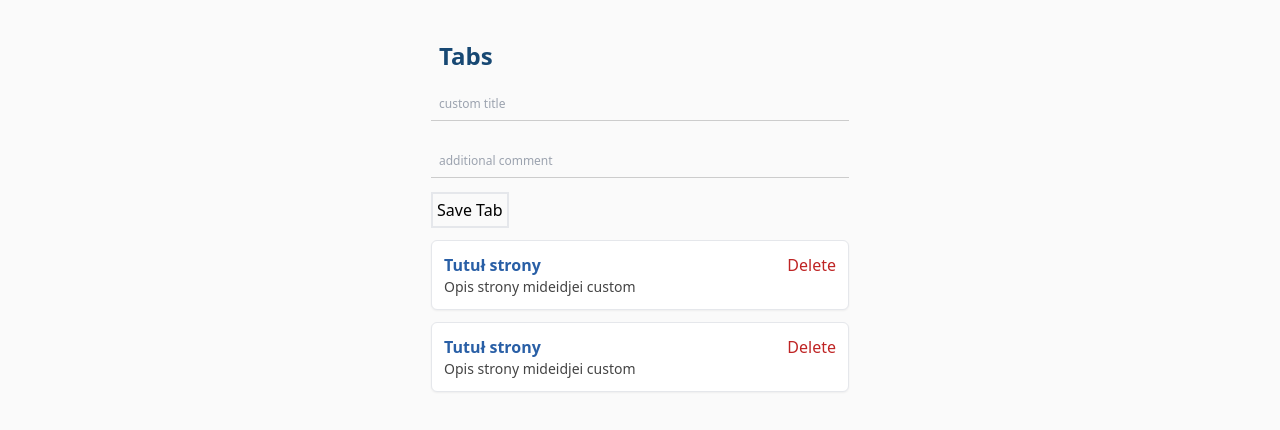
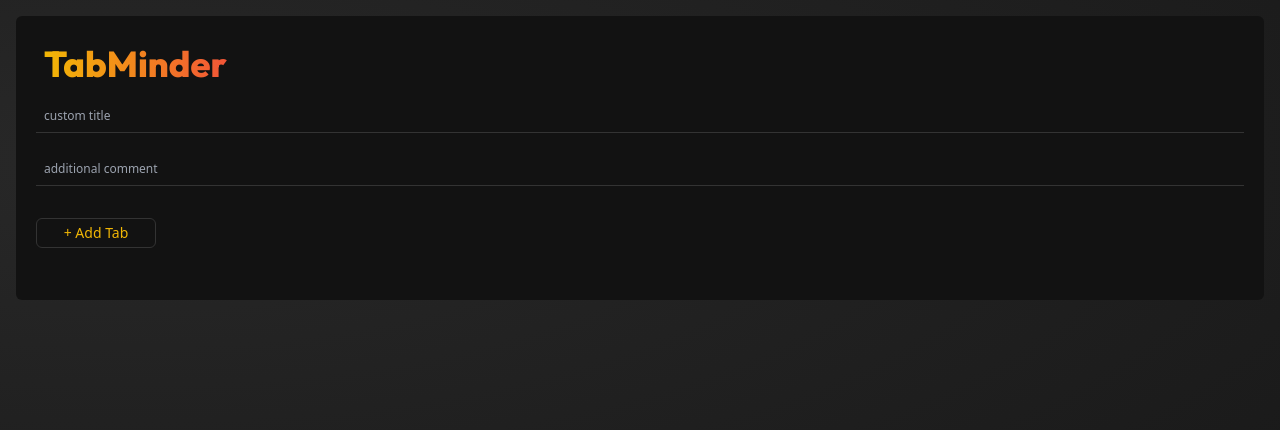
Before and after one commit to michalski-marcin/react-browser-extension-simple-tabs, a React (Vite) app: page / in a window 1280 px wide. Shown: the top 430 px of the page. Built offline with nearby package versions, Linux system fonts and the light colour scheme.

Commit message:
0.0.2.0
Styles updated

```diff
--- a/package.json
+++ b/package.json
@@ -11,7 +11,8 @@
   },
   "dependencies": {
     "react": "^18.2.0",
-    "react-dom": "^18.2.0"
+    "react-dom": "^18.2.0",
+    "react-icons": "^4.12.0"
   },
   "devDependencies": {
     "@types/react": "^18.2.43",
--- a/src/App.jsx
+++ b/src/App.jsx
@@ -1,6 +1,7 @@
 import React, { useState, useEffect } from "react";
 import "./App.css";
 import { style } from "./assets/Styling";
+import { RxCross2 } from "react-icons/rx";
 
 function App() {
   const [mySites, setMySites] = useState([]);
@@ -59,7 +60,9 @@ function App() {
   return (
     <div className={style.bg}>
       <div className={style.container}>
-        <div className={style.logo}>Tabs</div>
+        <div className={style.logo}>
+          <p className={style.logoText}>TabMinder</p>
+        </div>
         <input
           className={style.input}
           type='text'
@@ -70,42 +73,48 @@ function App() {
           value={inputTitle}
           onChange={(e) => setInputTitle(e.target.value)}
         />
-      <textarea
-      className={style.textarea}
-        rows='2'
+        <input
+          className={style.input}
           id='input-comment'
           placeholder='additional comment'
-        maxLength='125'
+          maxLength='150'
           value={inputComment}
-        onChange={(e) => setInputComment(e.target.value)} />
+          onChange={(e) => setInputComment(e.target.value)}
+        />
 
         <button onClick={saveTab} id='save-btn' className={style.savebutton}>
-          Save Tab
+          <span>+</span> Add Tab
         </button>
 
         <ul>
           {mySites.map((site, index) => (
             <li key={index}>
-            <div>
-              <button onClick={() => deleteSite(index)}>Delete</button>
-            </div>
-            <a target='_blank' href={site.url}>
+              <div className={style.tabContainer}>
+                <div className={style.tabtext}>
+                  <a target='_blank' href={site.url} className={style.tabTitle}>
                     {site.title}
                   </a>
-            <p>{site.comment}</p>
+                  <p className={style.tabComment}>{site.comment}</p>
+                </div>
+                <div className={style.tabDelete}>
+                  <button onClick={() => deleteSite(index)}>
+                    <RxCross2 />
+                  </button>
+                </div>
+              </div>
             </li>
           ))}
-        <li>
+          {/* <li>
           <div className={style.tabContainer}>
           <div className={style.tabtext}>
             <a target='_blank' href="#" className={style.tabTitle}>
-              Tutuł strony
+              dev test title1
             </a>
 
-            <p className={style.tabComment}>Opis strony mideidjei custom</p>
+            <p className={style.tabComment}>dev test 1 desrptn</p>
             </div>
             <div className={style.tabDelete}>
-              <button onClick={() => deleteSite(index)}>Delete</button>
+              <button onClick={() => deleteSite(index)}><RxCross2 /></button>
             </div>
             </div>
           </li>
@@ -114,16 +123,16 @@ function App() {
           <div className={style.tabContainer}>
           <div className={style.tabtext}>
             <a target='_blank' href="#" className={style.tabTitle}>
-              Tutuł strony
+              dev test title2
             </a>
 
-            <p className={style.tabComment}>Opis strony mideidjei custom</p>
+            <p className={style.tabComment}>dev test 2 desrptn</p>
             </div>
             <div className={style.tabDelete}>
-              <button onClick={() => deleteSite(index)}>Delete</button>
+              <button onClick={() => deleteSite(index)}><RxCross2 /></button>
             </div>
             </div>
-          </li>
+          </li> */}
         </ul>
       </div>
     </div>
--- a/src/assets/Styling.jsx
+++ b/src/assets/Styling.jsx
@@ -1,13 +1,15 @@
 export const style = {
-    bg: `h-screen w-screen p-4 bg-[#fafafa]`,
-    container: `max-w-[450px] w-full m-auto shsdow-xl p-4`,
-    logo: `text-2xl font-bold text-[#174873] p-2 mb-2`,
-    input: `bg-transparent p-2 w-full text-xs text-[#174873] border-b-[1px] border-[#cccccc] mb-2 transition duration-200 focus:border-[#174873] focus:outline-none placeholder:text-xs`,
-    textarea: `bg-transparent w-full text-xs text-[#174873] border-b-[1px] border-[#cccccc] p-2 mb-2 resize-none transition duration-200 focus:border-[#174873] focus:outline-none placeholder:text-xs placeholder:pt-4`,
-    savebutton: `border-2 p-1 mb-3`,
-    tabContainer: `bg-[#FFFFFF] flex flex-row justify-between shadow-sm rounded-md p-3 mb-3 border-[1px] hover:border-[#cccccc] transition duration-200`,
-    tabTitle: `font-bold text-[#295FA6]`,
-    tabComment: `text-sm text-[#444444]`,
-    tabDelete: `text-[#BF2424]`
+    bg: `h-screen w-screen p-4 bg-[radial-gradient(120%_70%_at_10%_20%,rgba(40,40,40)_0%,rgba(25,25,25)_100%)]`,
+    container: `p-5 w-full m-auto bg-[#121212] rounded-md`,
+    logo: `font-outfit text-4xl font-bold p-2 mb-2`,
+    logoText: `text-transparent bg-clip-text bg-gradient-to-r from-[#F2B705] to-[#F24141] max-w-[220px]`,
+    input: `bg-transparent p-2 w-full text-xs text-[#cccccc] border-b-[1px] border-[#333333] mb-5 transition duration-200 focus:border-[#555555] focus:outline-none placeholder:text-xs`,
+    savebutton: `relative border-[1px] rounded-md border-[#333333] text-sm text-[#F2B705] py-1 w-[120px] mb-8 mt-3 hover:border-[#F2B705] transition duration-200`,
+    tabContainer: `relative bg-[#222222] flex flex-row justify-between  rounded-md p-3 mb-[10px] hover:bg-[#2a2a2a] hover:scale-[1.02] hover:shadow-md transition duration-200`,
+    tabTitle: `font-bold text-[#F2B705]`,
+    tabComment: `text-sm text-[#eeeeee]`,
+    tabDelete: `text-[#F24141] text-xs`,
+    iconCross: ``,
+
 
   }
--- a/src/index.css
+++ b/src/index.css
@@ -1,7 +1,10 @@
+@import url('https://fonts.googleapis.com/css2?family=Outfit:wght@800&display=swap');
 @tailwind base;
 @tailwind components;
 @tailwind utilities;
 
+
 body {
-    min-width: 450px;
+    width: 450px;
+
 }
--- a/tailwind.config.js
+++ b/tailwind.config.js
@@ -5,7 +5,11 @@ module.exports = {
     "./src/**/*.{js,ts,jsx,tsx}",
   ],
   theme: {
-    extend: {},
+    extend: {
+      fontFamily: {
+        outfit: [['"Outfit"']]
+      }
+    },
   },
   plugins: [],
 }
```
Also changed, not shown: 1 other file (tests, documents, lock files or other folders). Lines whose indentation alone changed are shown as unchanged.
